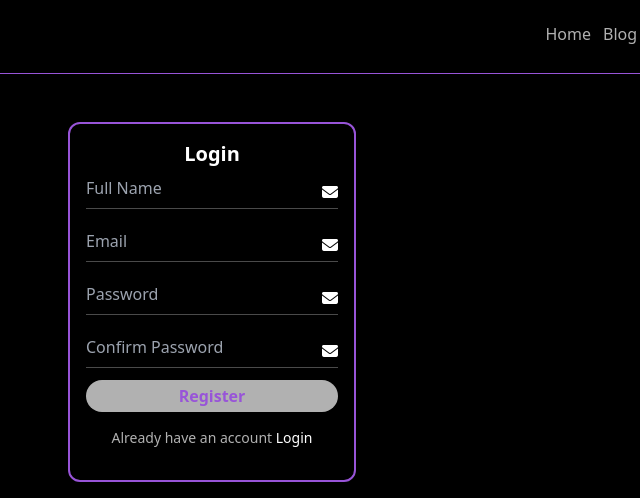
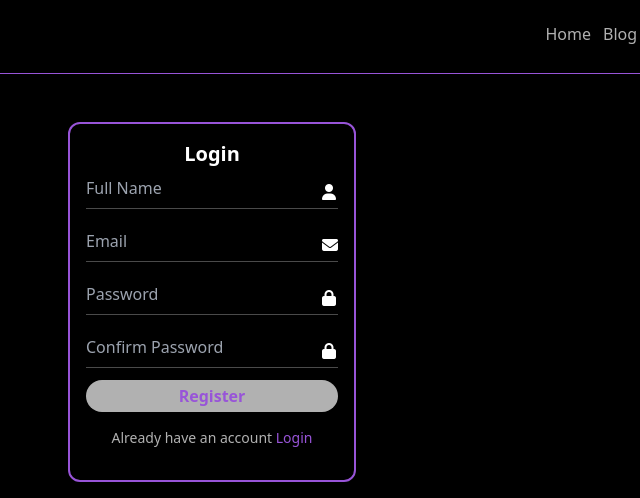
Before and after one commit to Malikic1/cryptoweb, a website: page register.html in a window 1280 px wide. Shown: the top 498 px of the page, 428-1068 px from the left. Drawn offline with nearby package versions, Linux system fonts and the light colour scheme; no server answers; a web font is replaced by a local one.

Commit message:
Update register.html

```diff
--- a/register.html
+++ b/register.html
@@ -93,7 +93,7 @@
               placeholder="Full Name"
           /></span>
           <span class="absolute -ml-4 mt-3"
-            ><i class="fa-solid fa-envelope"></i
+            ><i class="fa-solid fa-user"></i
           ></span>
         </p>
         <p class="mt-3">
@@ -115,7 +115,7 @@
               placeholder="Password"
           /></span>
           <span class="absolute -ml-4 mt-3"
-            ><i class="fa-solid fa-envelope"></i>
+            ><i class="fa-solid fa-lock"></i>
           </span>
         </p>
         <p class="mt-3">
@@ -126,7 +126,7 @@
               placeholder="Confirm Password"
           /></span>
           <span class="absolute -ml-4 mt-3"
-            ><i class="fa-solid fa-envelope"></i>
+            ><i class="fa-solid fa-lock"></i>
           </span>
         </p>
         <button
@@ -137,7 +137,7 @@
         </button>
         <p class="text-sm my-4">
           <span class="text-whitesmoke">Already have an account </span>
-          <a href="login.html" type="button">Login</a>
+          <a class="text-blueviolet" href="login.html" type="button">Login</a>
         </p>
       </form>
     </main>
```
